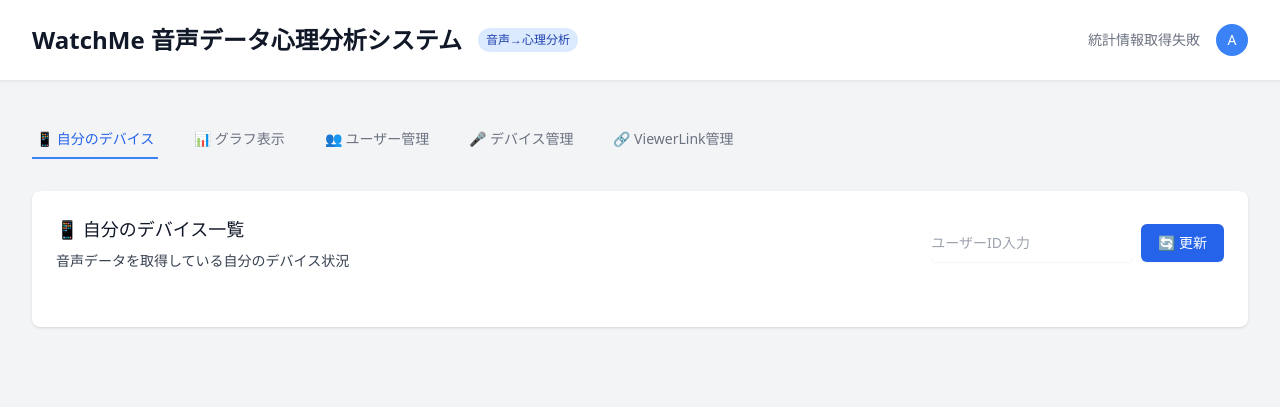
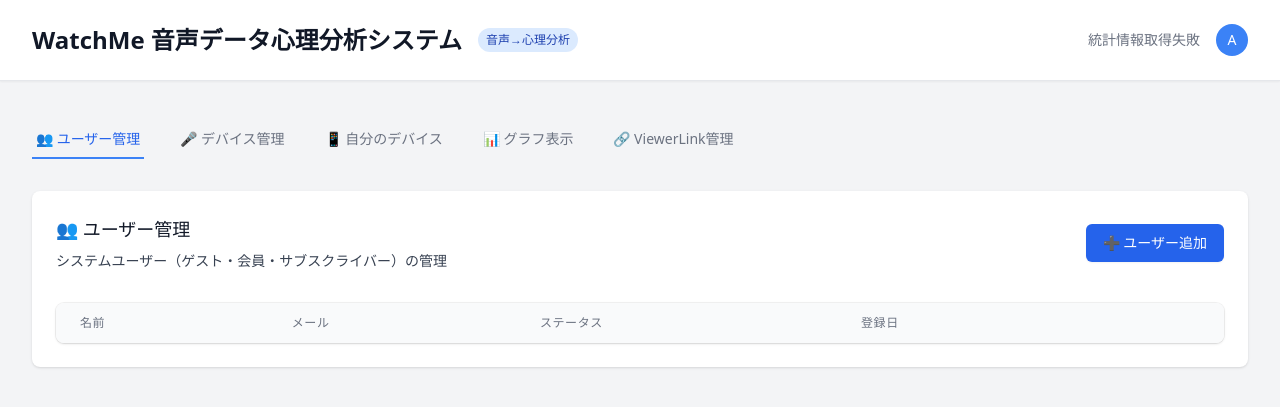
Before and after one commit to matsumotokaya/watchme_admin, a FastAPI app: page / in a window 1280 px wide. Shown: the top 407 px of the page. Run offline with FastAPI, Linux system fonts and the light colour scheme; lists and menus that the app fills with data are empty; some libraries are stand-ins or nearby versions.

Commit message:
feat: 管理画面タブ順序を最適化
## 🎯 UI改善

### タブ順序変更
- 👥 ユーザー管理 → 1番目（最重要）
- 🎤 デバイス管理 → 2番目
- 📱 自分のデバイス → 3番目
- 📊 グラフ表示 → 4番目
- 🔗 ViewerLink管理 → 5番目

### 管理者向けワークフロー最適化
- ユーザー管理を最優先表示
- デバイス管理を2番目で効率的な運用
- 重複コンテンツ削除で構造整理

🤖 Generated with [Claude Code](https://claude.ai/code)

Co-Authored-By: Claude <noreply@anthropic.com>

```diff
--- a/templates/index.html
+++ b/templates/index.html
@@ -39,17 +39,17 @@
             <!-- タブナビゲーション -->
             <div class="mb-8">
                 <nav class="flex space-x-8" aria-label="Tabs">
-                    <button id="my-devices-tab" class="tab-button active whitespace-nowrap py-2 px-1 border-b-2 border-blue-500 font-medium text-sm text-blue-600">
+                    <button id="users-tab" class="tab-button active whitespace-nowrap py-2 px-1 border-b-2 border-blue-500 font-medium text-sm text-blue-600">
+                        👥 ユーザー管理
+                    </button>
+                    <button id="devices-tab" class="tab-button whitespace-nowrap py-2 px-1 border-b-2 border-transparent font-medium text-sm text-gray-500 hover:text-gray-700">
+                        🎤 デバイス管理
+                    </button>
+                    <button id="my-devices-tab" class="tab-button whitespace-nowrap py-2 px-1 border-b-2 border-transparent font-medium text-sm text-gray-500 hover:text-gray-700">
                         📱 自分のデバイス
                     </button>
                     <button id="graphs-tab" class="tab-button whitespace-nowrap py-2 px-1 border-b-2 border-transparent font-medium text-sm text-gray-500 hover:text-gray-700">
                         📊 グラフ表示
-                    </button>
-                    <button id="users-tab" class="tab-button whitespace-nowrap py-2 px-1 border-b-2 border-transparent font-medium text-sm text-gray-500 hover:text-gray-700">
-                        👥 ユーザー管理
-                    </button>
-                    <button id="devices-tab" class="tab-button whitespace-nowrap py-2 px-1 border-b-2 border-transparent font-medium text-sm text-gray-500 hover:text-gray-700">
-                        🎤 デバイス管理
                     </button>
                     <button id="viewer-links-tab" class="tab-button whitespace-nowrap py-2 px-1 border-b-2 border-transparent font-medium text-sm text-gray-500 hover:text-gray-700">
                         🔗 ViewerLink管理
@@ -57,29 +57,43 @@
                 </nav>
             </div>
 
-            <!-- 自分のデバイス一覧タブ - WatchMe用メイン機能 -->
-            <div id="my-devices-content" class="tab-content">
+            <!-- ユーザー管理タブ -->
+            <div id="users-content" class="tab-content">
                 <div class="bg-white shadow rounded-lg">
                     <div class="px-4 py-5 sm:p-6">
                         <div class="sm:flex sm:items-center">
                             <div class="sm:flex-auto">
-                                <h2 class="text-lg font-medium text-gray-900">📱 自分のデバイス一覧</h2>
-                                <p class="mt-2 text-sm text-gray-700">音声データを取得している自分のデバイス状況</p>
+                                <h2 class="text-lg font-medium text-gray-900">👥 ユーザー管理</h2>
+                                <p class="mt-2 text-sm text-gray-700">システムユーザー（ゲスト・会員・サブスクライバー）の管理</p>
                             </div>
                             <div class="mt-4 sm:mt-0 sm:ml-16 sm:flex-none">
-                                <div class="flex space-x-2">
-                                    <input type="text" id="user-id-input" placeholder="ユーザーID入力"
-                                           class="rounded-md border-gray-300 shadow-sm focus:border-blue-500 focus:ring-blue-500 sm:text-sm">
-                                    <button id="refresh-my-devices-btn" class="inline-flex items-center justify-center rounded-md border border-transparent bg-blue-600 px-4 py-2 text-sm font-medium text-white shadow-sm hover:bg-blue-700">
-                                        🔄 更新
-                                    </button>
-                                </div>
+                                <button id="add-user-btn" class="inline-flex items-center justify-center rounded-md border border-transparent bg-blue-600 px-4 py-2 text-sm font-medium text-white shadow-sm hover:bg-blue-700">
+                                    ➕ ユーザー追加
+                                </button>
                             </div>
                         </div>
 
-                        <!-- デバイス状況カード表示 -->
-                        <div id="my-devices-grid" class="mt-8 grid grid-cols-1 gap-4 sm:grid-cols-2 lg:grid-cols-3">
-                            <!-- デバイスカードがここに動的に挿入されます -->
+                        <div class="mt-8 flow-root">
+                            <div class="-mx-4 -my-2 overflow-x-auto sm:-mx-6 lg:-mx-8">
+                                <div class="inline-block min-w-full py-2 align-middle sm:px-6 lg:px-8">
+                                    <div class="overflow-hidden shadow ring-1 ring-black ring-opacity-5 md:rounded-lg">
+                                        <table id="users-table" class="min-w-full divide-y divide-gray-300">
+                                            <thead class="bg-gray-50">
+                                                <tr>
+                                                    <th class="px-6 py-3 text-left text-xs font-medium text-gray-500 uppercase tracking-wider">名前</th>
+                                                    <th class="px-6 py-3 text-left text-xs font-medium text-gray-500 uppercase tracking-wider">メール</th>
+                                                    <th class="px-6 py-3 text-left text-xs font-medium text-gray-500 uppercase tracking-wider">ステータス</th>
+                                                    <th class="px-6 py-3 text-left text-xs font-medium text-gray-500 uppercase tracking-wider">登録日</th>
+                                                    <th class="relative px-6 py-3"><span class="sr-only">操作</span></th>
+                                                </tr>
+                                            </thead>
+                                            <tbody id="users-table-body" class="bg-white divide-y divide-gray-200">
+                                                <!-- ユーザーデータがここに動的に挿入されます -->
+                                            </tbody>
+                                        </table>
+                                    </div>
+                                </div>
+                            </div>
                         </div>
                     </div>
                 </div>
@@ -135,55 +149,18 @@
                 </div>
             </div>
 
-            <!-- ユーザー管理タブ -->
-            <div id="users-content" class="tab-content hidden">
-                <div class="bg-white shadow rounded-lg">
-                    <div class="px-4 py-5 sm:p-6">
-                        <div class="sm:flex sm:items-center">
-                            <div class="sm:flex-auto">
-                                <h2 class="text-lg font-medium text-gray-900">ユーザー一覧</h2>
-                                <p class="mt-2 text-sm text-gray-700">システムに登録されているユーザーの管理</p>
-                            </div>
-                            <div class="mt-4 sm:mt-0 sm:ml-16 sm:flex-none">
-                                <button id="add-user-btn" class="inline-flex items-center justify-center rounded-md border border-transparent bg-blue-600 px-4 py-2 text-sm font-medium text-white shadow-sm hover:bg-blue-700">
-                                    ユーザー追加
-                                </button>
-                            </div>
-                        </div>
-                        <div class="mt-8 flow-root">
-                            <div class="overflow-hidden shadow ring-1 ring-black ring-opacity-5 md:rounded-lg">
-                                <table class="min-w-full divide-y divide-gray-300">
-                                    <thead class="bg-gray-50">
-                                        <tr>
-                                            <th class="px-6 py-3 text-left text-xs font-medium text-gray-500 uppercase tracking-wider">ユーザーID</th>
-                                            <th class="px-6 py-3 text-left text-xs font-medium text-gray-500 uppercase tracking-wider">名前</th>
-                                            <th class="px-6 py-3 text-left text-xs font-medium text-gray-500 uppercase tracking-wider">メールアドレス</th>
-                                            <th class="px-6 py-3 text-left text-xs font-medium text-gray-500 uppercase tracking-wider">作成日</th>
-                                            <th class="px-6 py-3 text-left text-xs font-medium text-gray-500 uppercase tracking-wider">操作</th>
-                                        </tr>
-                                    </thead>
-                                    <tbody id="users-table-body" class="bg-white divide-y divide-gray-200">
-                                        <!-- ユーザーデータがここに挿入されます -->
-                                    </tbody>
-                                </table>
-                            </div>
-                        </div>
-                    </div>
-                </div>
-            </div>
-
             <!-- デバイス管理タブ -->
             <div id="devices-content" class="tab-content hidden">
                 <div class="bg-white shadow rounded-lg">
                     <div class="px-4 py-5 sm:p-6">
                         <div class="sm:flex sm:items-center">
                             <div class="sm:flex-auto">
-                                <h2 class="text-lg font-medium text-gray-900">デバイス一覧</h2>
-                                <p class="mt-2 text-sm text-gray-700">登録されているデバイスの管理</p>
+                                <h2 class="text-lg font-medium text-gray-900">🎤 デバイス管理</h2>
+                                <p class="mt-2 text-sm text-gray-700">音声取得デバイスの登録・状態管理</p>
                             </div>
                             <div class="mt-4 sm:mt-0 sm:ml-16 sm:flex-none">
                                 <button id="add-device-btn" class="inline-flex items-center justify-center rounded-md border border-transparent bg-blue-600 px-4 py-2 text-sm font-medium text-white shadow-sm hover:bg-blue-700">
-                                    デバイス追加
+                                    ➕ デバイス追加
                                 </button>
                             </div>
                         </div>
@@ -193,11 +170,11 @@
                                     <thead class="bg-gray-50">
                                         <tr>
                                             <th class="px-6 py-3 text-left text-xs font-medium text-gray-500 uppercase tracking-wider">デバイスID</th>
-                                            <th class="px-6 py-3 text-left text-xs font-medium text-gray-500 uppercase tracking-wider">デバイスタイプ</th>
+                                            <th class="px-6 py-3 text-left text-xs font-medium text-gray-500 uppercase tracking-wider">デバイス種別</th>
+                                            <th class="px-6 py-3 text-left text-xs font-medium text-gray-500 uppercase tracking-wider">オーナー</th>
                                             <th class="px-6 py-3 text-left text-xs font-medium text-gray-500 uppercase tracking-wider">状態</th>
-                                            <th class="px-6 py-3 text-left text-xs font-medium text-gray-500 uppercase tracking-wider">音声データ数</th>
+                                            <th class="px-6 py-3 text-left text-xs font-medium text-gray-500 uppercase tracking-wider">音声数</th>
                                             <th class="px-6 py-3 text-left text-xs font-medium text-gray-500 uppercase tracking-wider">最終同期</th>
-                                            <th class="px-6 py-3 text-left text-xs font-medium text-gray-500 uppercase tracking-wider">登録日</th>
                                             <th class="px-6 py-3 text-left text-xs font-medium text-gray-500 uppercase tracking-wider">操作</th>
                                         </tr>
                                     </thead>
@@ -206,6 +183,34 @@
                                     </tbody>
                                 </table>
                             </div>
+                        </div>
+                    </div>
+                </div>
+            </div>
+
+            <!-- 自分のデバイス一覧タブ - WatchMe用メイン機能 -->
+            <div id="my-devices-content" class="tab-content hidden">
+                <div class="bg-white shadow rounded-lg">
+                    <div class="px-4 py-5 sm:p-6">
+                        <div class="sm:flex sm:items-center">
+                            <div class="sm:flex-auto">
+                                <h2 class="text-lg font-medium text-gray-900">📱 自分のデバイス一覧</h2>
+                                <p class="mt-2 text-sm text-gray-700">音声データを取得している自分のデバイス状況</p>
+                            </div>
+                            <div class="mt-4 sm:mt-0 sm:ml-16 sm:flex-none">
+                                <div class="flex space-x-2">
+                                    <input type="text" id="user-id-input" placeholder="ユーザーID入力"
+                                           class="rounded-md border-gray-300 shadow-sm focus:border-blue-500 focus:ring-blue-500 sm:text-sm">
+                                    <button id="refresh-my-devices-btn" class="inline-flex items-center justify-center rounded-md border border-transparent bg-blue-600 px-4 py-2 text-sm font-medium text-white shadow-sm hover:bg-blue-700">
+                                        🔄 更新
+                                    </button>
+                                </div>
+                            </div>
+                        </div>
+
+                        <!-- デバイス状況カード表示 -->
+                        <div id="my-devices-grid" class="mt-8 grid grid-cols-1 gap-4 sm:grid-cols-2 lg:grid-cols-3">
+                            <!-- デバイスカードがここに動的に挿入されます -->
                         </div>
                     </div>
                 </div>
```
